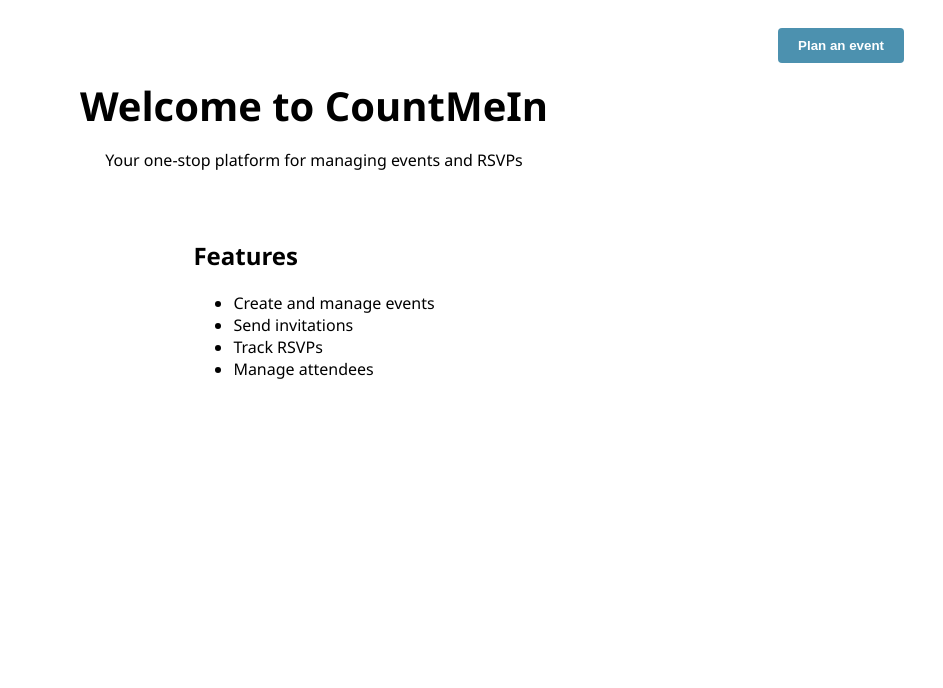
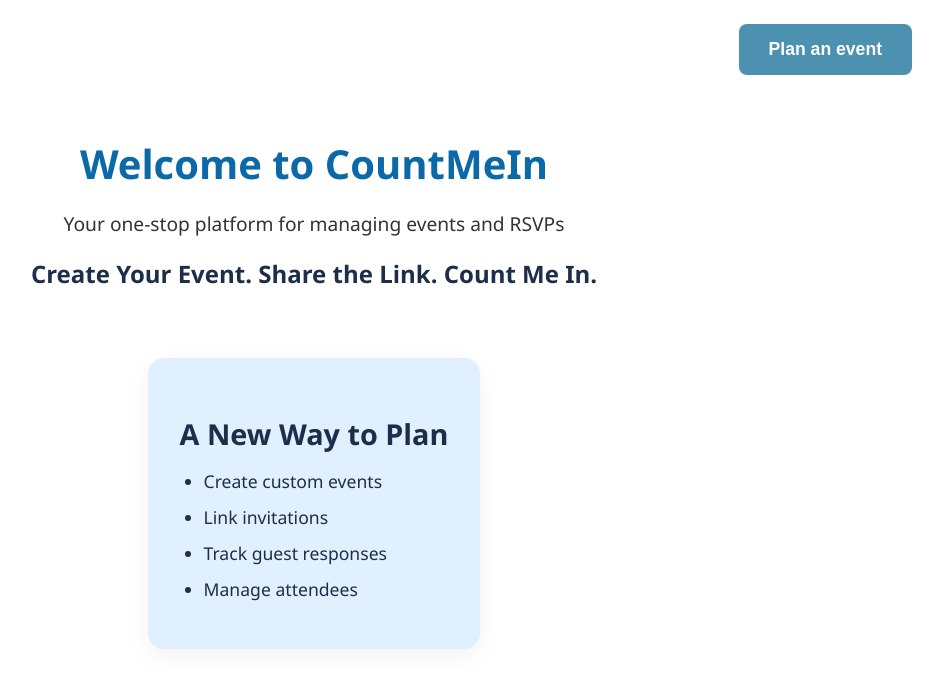
Before and after one commit to swathie805/CountMeIn, a Vue app: page / in a window 1280 px wide. Shown: the top 688 px of the page, without its empty margins (326-1269 px from the left). Built offline with nearby package versions, Linux system fonts and the light colour scheme.

Commit message:
fixed styling for home page, updated guest rsvp page, updated readme

```diff
--- a/src/views/GuestRegister.vue
+++ b/src/views/GuestRegister.vue
@@ -20,6 +20,11 @@
         <input type="text" v-model="answers[index]" placeholder="Your answer" />
       </div>
 
+      <div class="form-group">
+        <label>Enter your email for confirmation</label>
+        <input type="text" placeholder="Email address" />
+      </div>
+
       <button @click="submitResponse">Submit</button>
     </div>
   </div>
@@ -35,6 +40,11 @@ const event = ref({
   guests: [
     { name: 'Nevaeh' },
     { name: 'Ayusha' },
+    { name: 'Ruth'},
+    { name: 'Ashley'},
+    { name: 'Megan'},
+    { name: 'Emma'},
+    { name: 'Josh'},
   ],
   questions: [
     'What snacks are you bringing?',
--- a/src/views/HomeView.vue
+++ b/src/views/HomeView.vue
@@ -10,15 +10,16 @@
       <div class="hero">
         <h1>Welcome to CountMeIn</h1>
         <p>Your one-stop platform for managing events and RSVPs</p>
+        <h2>Create Your Event. Share the Link. Count Me In.</h2>
       </div>
 
       <!-- Features Section -->
       <section class="features">
-        <h2>Features</h2>
+        <h2>A New Way to Plan</h2>
         <ul>
-          <li>Create and manage events</li>
-          <li>Send invitations</li>
-          <li>Track RSVPs</li>
+          <li>Create custom events</li>
+          <li>Link invitations</li>
+          <li>Track guest responses</li>
           <li>Manage attendees</li>
         </ul>
       </section>
@@ -44,51 +45,72 @@
 
 <style scoped>
 .home {
-    padding: 20px;
+  padding: 2rem;
   max-width: 1200px;
   margin: 0 auto;
   text-align: center;
-    position: relative;
+  font-family: 'Segoe UI', Tahoma, Geneva, Verdana, sans-serif;
+  color: #1c2e4a;
 }
 
-  /*Navigation bar */
-  .navbar{
+/* Navigation bar */
+.navbar {
   position: absolute;
-    top: 20px;
-    right: 20px;
+  top: 1.5rem;
+  right: 2rem;
 }
 
 /* Hero Section */
 .hero {
-    margin-top: 50px;
+  margin-top: 6rem;
 }
 
 h1 {
   font-size: 2.5rem;
+  font-weight: 700;
   margin-bottom: 1rem;
+  color: #0a69a6;
 }
 
+p {
+  font-size: 1.2rem;
+  color: #333;
+}
+
+/* Features Section */
 .features {
-    margin: 2rem 0;
+  margin: 3rem auto;
   text-align: left;
   display: inline-block;
+  background-color: #e0f0ff;
+  padding: 2rem;
+  border-radius: 1rem;
+  box-shadow: 0 8px 24px rgba(0, 0, 0, 0.05);
 }
 
-  .ul{
-    list-style: none;
-    padding: 0;
+.features h2 {
+  font-size: 1.8rem;
+  margin-bottom: 1rem;
+  color: #1c2e4a;
 }
 
-  li{
-    margin-bottom: 0.5 rem;
+.features ul {
+  list-style-type: disc;
+  padding-left: 1.5rem;
+}
+
+.features li {
+  margin-bottom: 0.75rem;
+  font-size: 1.1rem;
 }
 
 /* Buttons */
 .btn {
   display: inline-block;
-    padding: 10px 20px;
+  padding: 15px 30px;
+  font-size: 1.1rem;
   margin: 0 10px;
-    border-radius: 4px;
+  border-radius: 8px;
   text-decoration: none;
   font-weight: bold;
   border: none;
@@ -100,7 +122,7 @@
   color: white;
 }
 
-  .primary:hover{
-    background-color: #4556a0;
+.primary:hover {
+  background-color: #3a7794;
 }
 </style>
--- a/src/views/MyEvents.vue
+++ b/src/views/MyEvents.vue
@@ -24,6 +24,7 @@
           <button @click="editEvent()">Edit</button>
           <button @click="deleteEvent(event.id)">Delete</button>
         </div>
+
         <!--toggle starts here-->
         <div class="responses-section" v-if="event.responses && event.responses.length">
           <h3>Guest Responses</h3>
@@ -42,7 +43,9 @@
               </li>
             </ul>
           </div>
-        </div> <!--toggle ends here-->
+        </div>
+
+        <!--toggle ends here-->
       </div>
     </div>
   </div>
```
Also changed, not shown: 1 other file (tests, documents, lock files or other folders). Lines whose indentation alone changed are shown as unchanged.
